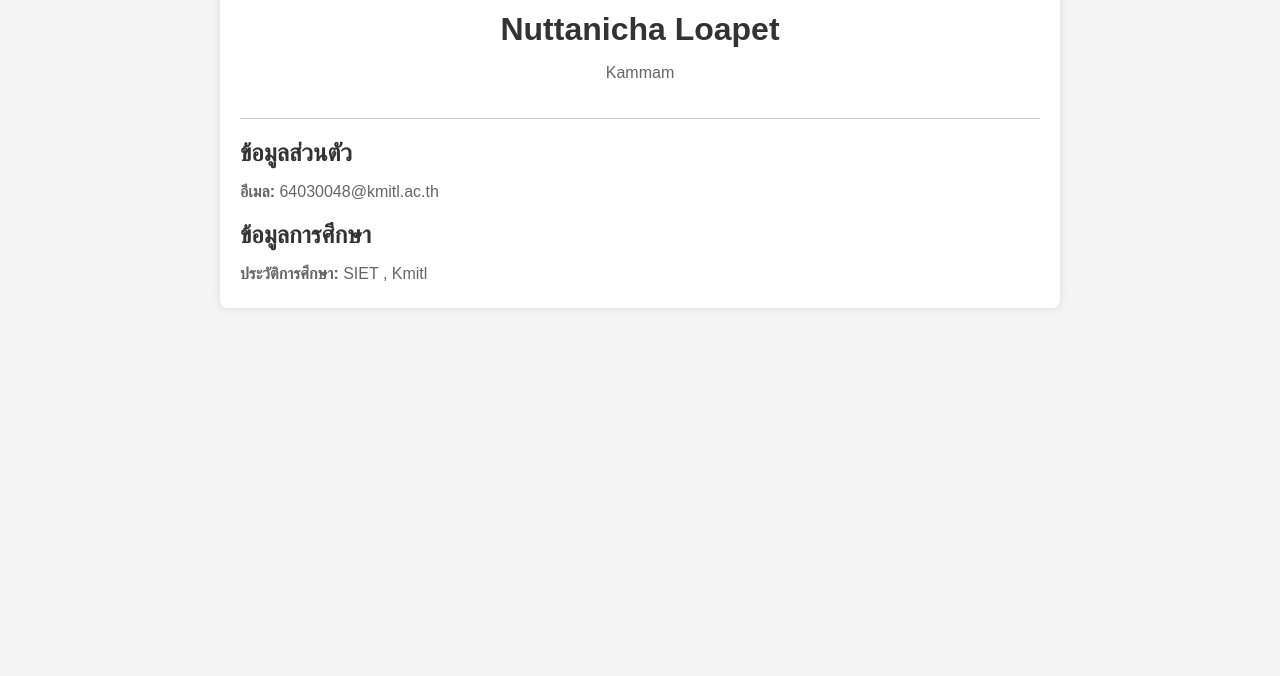
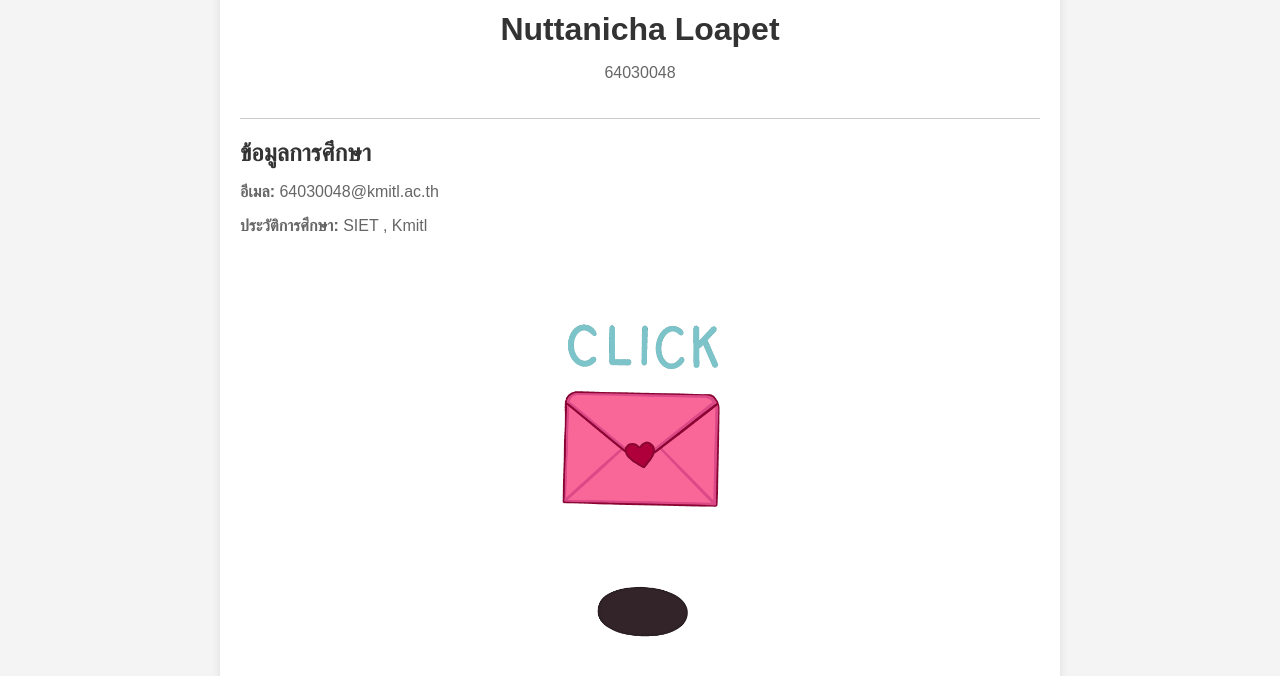
Before and after one commit to kammam19/kammam19.github.io, a plain HTML site: page about.html in a window 1280 px wide. Shown: the part 304-980 px from the top of the page. Before the commit the page ends 800 px from the top, so only its background shows below. Drawn offline with Linux system fonts and the light colour scheme.

Commit message:
about us Complete

```diff
--- a/about.html
+++ b/about.html
@@ -24,14 +24,15 @@
     <div class="profile-header">
         <img src="Pic/pro.jpg" alt="โปรไฟล์รูปภาพ">
         <h1>Nuttanicha Loapet</h1>
-            <p>Kammam</p>
+        <p>64030048</p>
     </div>
     <div class="profile-info">
-            <h2>ข้อมูลส่วนตัว</h2>
+        <h2>ข้อมูลการศึกษา</h2>
         <p><strong>อีเมล:</strong> 64030048@kmitl.ac.th</p>
-            <h2>ข้อมูลการศึกษา</h2>
         <p><strong>ประวัติการศึกษา:</strong> SIET , Kmitl</p>
     </div>
+    <img src="Pic/A01.gif" alt="A01.png" class="a01-image" id="a01-image" onclick="changeImage()"> <!-- Add the class a01-image -->
 </div>
+<script src="javaScript/about.js"></script>
 </body>
 </html>
--- a/css/about.css
+++ b/css/about.css
@@ -42,3 +42,12 @@ body {
     color: #666;
     margin-bottom: 5px;
 }
+/* CSS for the A01 image */
+.a01-image {
+    height: auto;
+    display: block;
+    margin-left: auto;
+    margin-right: auto;
+    width: 40%;
+
+}
--- a/css/index.css
+++ b/css/index.css
@@ -41,6 +41,7 @@ main {
   flex-direction: column;
   align-items: center;
   border: 2px solid red;
+  background-color: #001f3f;
 }
 
 section {
@@ -51,6 +52,7 @@ section {
   width: 100%;
   padding: 10px;
   margin: 5px;
+  background-color: #ffffff;
 }
 
 section {
--- /dev/null
+++ b/javaScript/about.js
@@ -0,0 +1,32 @@
+function changeImage() {
+    var img = document.getElementById("a01-image");
+    if (img.src.includes("A01.gif")) {
+        img.src = "Pic/A02.jpg";
+        img.alt = "A02.jpg";
+    } else {
+        img.src = "Pic/A01.gif";
+        img.alt = "A01.gif";
+    }
+}
+
+
+var currentImage = 1; // Indicates the current image number
+
+function changeImage() {
+    var img = document.getElementById("a01-image");
+    currentImage++;
+
+    // Change image based on the current image number
+    if (currentImage === 2) {
+        img.src = "Pic/A02.jpg";
+        img.alt = "A02.jpg";
+    } else if (currentImage === 3) {
+        img.src = "Pic/A03.gif";
+        img.alt = "A03.gif";
+    } else {
+        // Reset to the first image if reached the end
+        img.src = "Pic/A01.gif";
+        img.alt = "A01.gif";
+        currentImage = 1;
+    }
+}
```
Also changed, not shown: Pic/A01.gif (added), Pic/A02.jpg (added), 1 other file. Lines whose indentation alone changed are shown as unchanged.
